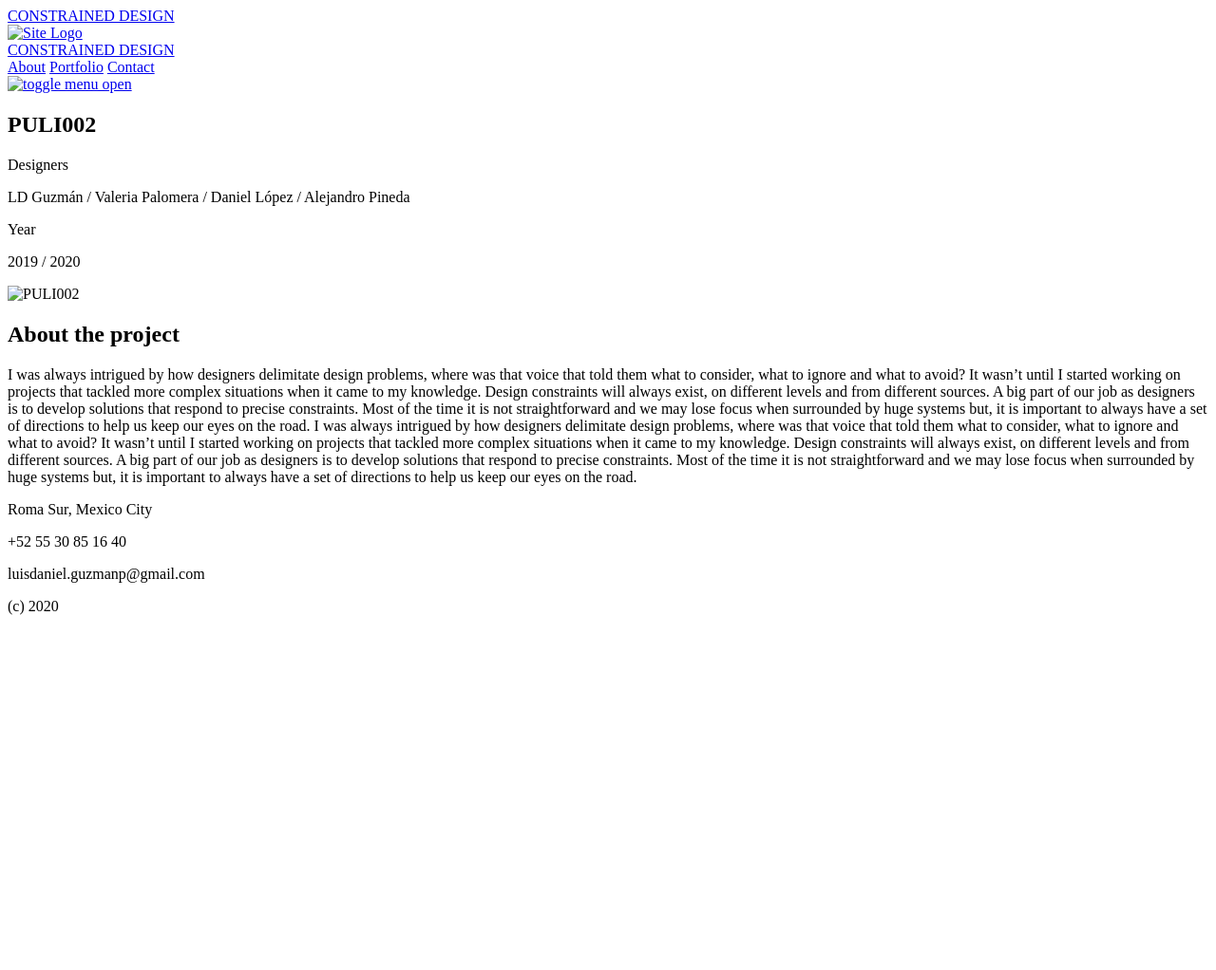
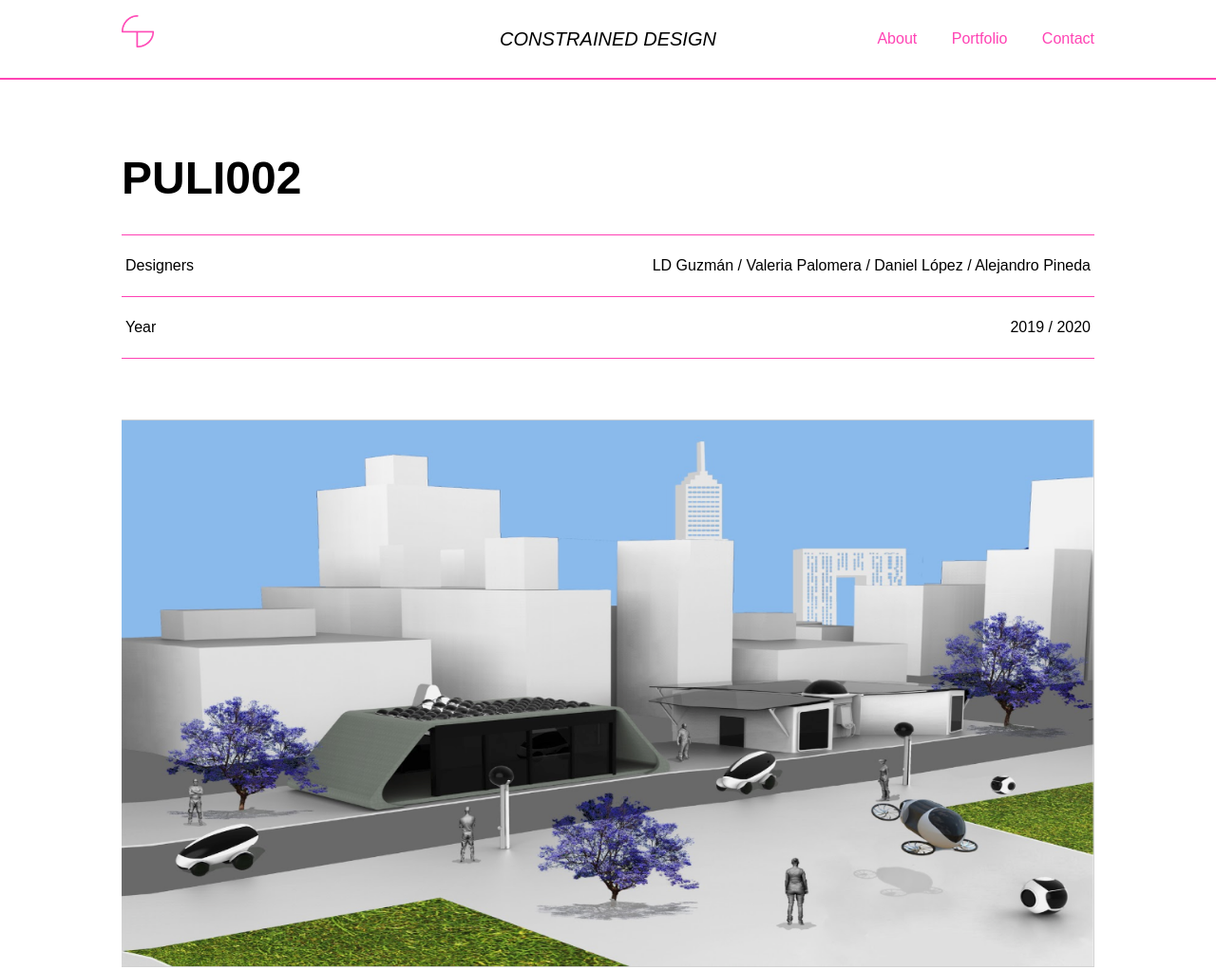
Before and after one commit to luisdanielgp/constrained-design, a plain HTML site: page projects/puli002.html in a window 1280 px wide. Shown: the top 1022 px of the page at 95% size. Before the commit the page ends 800 px from the top, so only its background shows below. Drawn offline with Linux system fonts and the light colour scheme; the site is published under a folder, as on GitHub Pages, so addresses that start at the root find nothing.

Commit message:
fixed references

```diff
--- a/projects/puli002.html
+++ b/projects/puli002.html
@@ -2,8 +2,8 @@
 <html lang="en">
   <title> </title>
   <meta name="viewport" content="width=device-width, initial-scale=1">
-  <link rel="stylesheet" href="/css/tachyons.min.css">
-  <link rel="stylesheet" href="/css/styles.css">
+  <link rel="stylesheet" href="../css/tachyons.min.css">
+  <link rel="stylesheet" href="../css/styles.css">
   <style>
       html { scroll-behavior: smooth; }
   </style>
@@ -11,7 +11,7 @@
 
       <nav id="navbar" class="container dt dt--fixed w-100 border-box ph3 ph6-ns bg-white pv3 pv3-ns v-mid">
           <div class="dtc dtc-m dn-ns w-third black f4 tl"><a class="navbar-name black" href="#about">CONSTRAINED DESIGN</a></div>
-          <a href="#about"><img src="/img/constrained_design_logo.png" class="dn dn-m dib-ns w-10 w-20-m" alt="Site Logo"></a>
+          <a href="#about"><img src="../img/constrained_design_logo.png" class="dn dn-m dib-ns w-10 w-20-m" alt="Site Logo"></a>
 
           <a class="v-mid mid-gray w-third tc mb2 mb0-ns dn dn-m dtc-ns" href="#about">
             <div class="dib br-100 black f3 f4-ns tl navbar-name">CONSTRAINED DESIGN</div>
@@ -19,14 +19,14 @@
 
           <!-- LINKS / MENU  -->
           <div id="menu" class="static-ns absolute mt0-ns left-100 db dtc-ns v-mid w-50 w-50-m w-third-ns h-80 tc tr-ns bg-white">
-            <a id="about" class="link dim dark-gray tc tl-ns f3 f5-ns f5-m db dib-ns mr4-ns ba b--none-ns pv3" href="index.html" title="Home">About</a>
-            <a id="portfolio" class="link dim dark-gray tc tl-ns f3 f5-ns f5-m  db dib-ns mr4-ns ba b--none-ns pv3" href="portfolio.html" title="About">Portfolio</a>
+            <a id="about" class="link dim dark-gray tc tl-ns f3 f5-ns f5-m db dib-ns mr4-ns ba b--none-ns pv3" href="../index.html" title="Home">About</a>
+            <a id="portfolio" class="link dim dark-gray tc tl-ns f3 f5-ns f5-m  db dib-ns mr4-ns ba b--none-ns pv3" href="../portfolio.html" title="About">Portfolio</a>
             <a id="contact" class="link dim dark-gray tc tl-ns f3 f5-ns f5-m  db dib-ns mr0-ns ba b--none-ns pv3" href="#" title="Contact">Contact</a>
           </div>
 
           <!--  EXPAND MENU BUTTON  -->
           <a href="#" id="menu-btn" class="dtc tr v-mid dn-ns w-third pr2 p0-ns link">
-            <img src="/img/toggle_menu_open-02.png" alt="toggle menu open">
+            <img src="../img/toggle_menu_open-02.png" alt="toggle menu open">
           </a>
         </nav>
 
@@ -55,7 +55,7 @@
           </div>
         </div>
 
-        <img src="/img/portfolio/puli.png" alt="PULI002" class="w-100 mv5">
+        <img src="../img/portfolio/puli.png" alt="PULI002" class="w-100 mv5">
 
         <h2 class="fw4">About the project</h2>
         <div class="lh-copy">
@@ -73,6 +73,6 @@
         <p class="w-100 w-25-ns w-50-m pa0-m pa3-ns tc f6">(c) 2020</p>
     </footer>
 
-    <script src="/js/scripts.js"></script>
+    <script src="../js/scripts.js"></script>
   </body>
 </html>
```
